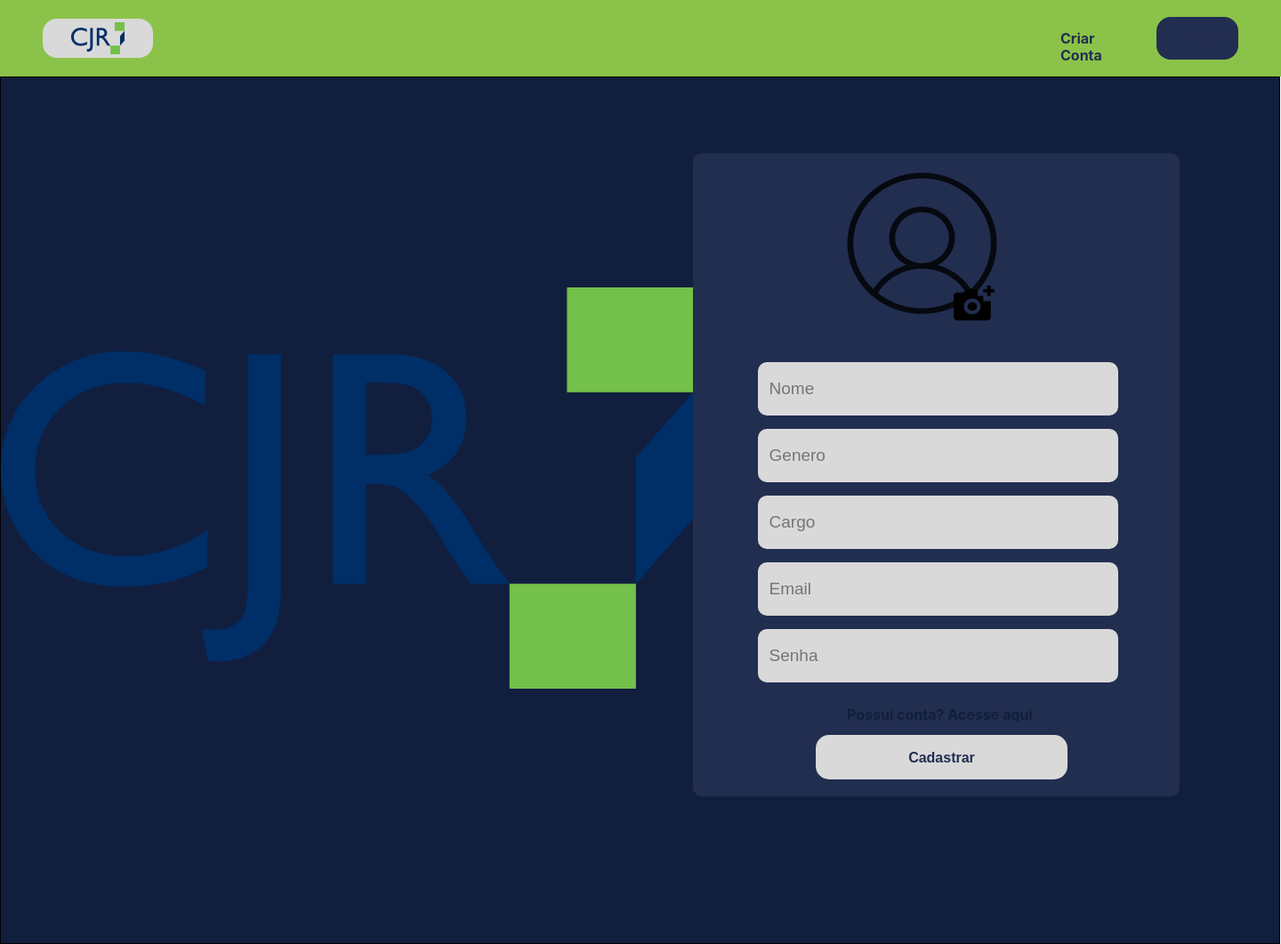
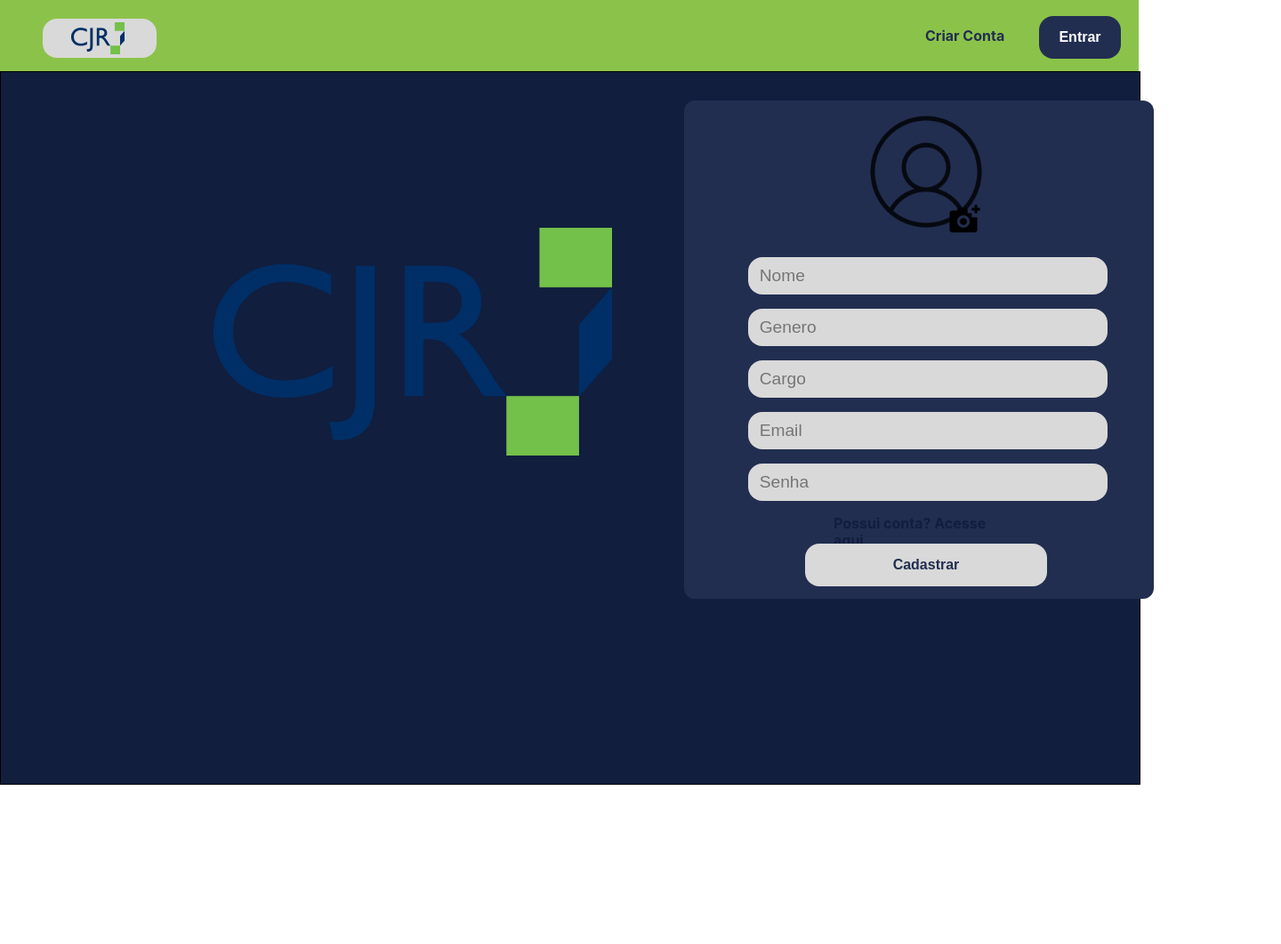
Before and after one commit to joaopedro13579/projeto_cjr_23.1, a plain HTML site: page telas_iniciais/tela_cadastro/cadastro.html in a window 1280 px wide. Shown: the whole page at 89% size, 1440 px wide, since content can reach past the window. After the commit the page ends 882 px from the top, so only its background shows below. Drawn offline with Linux system fonts and the light colour scheme.

Commit message:
correcao de tamanho tela de cadastro

```diff
--- a/telas_iniciais/tela_cadastro/cadastro.css
+++ b/telas_iniciais/tela_cadastro/cadastro.css
@@ -1,102 +1,99 @@
 body {
     font-family: 'Inter', sans-serif;
     font-style: normal;
-    width: 1440px;
-    height: 939px;
 }
+
 .cabecalho {
-    height: 86px;
-    width: 1440px;
-    left: 0px;
-    top: 0px;
-    border-radius: 0px;
+    width: 100vw;
+    height: 5rem;
     background: #8BC34A;
 }
 
 
 .caixa_logo {
     position: absolute;
-    width: 124px;
-    height: 44px;
-    margin: 21px 48px;
-    background: #D9D9D9;
-    border-radius: 16px;
+    width: 8rem;
+    height: 2.75rem;
+    margin: 1.3rem 3rem;
+    background-color: #D9D9D9;
+    border-radius: 1rem;
 }
 
 .logo {
-    padding: 4px 32px;
+    padding: 0.25rem 2rem;
 }
+
 .cabecalho h3 {
     position: absolute;
-    top: 34px;
-    left: 1192px;
+    margin-top: 2rem;
+    margin-left: 65rem;
     font-style: normal;
     font-weight: 700;
-    font-size: 16px;
-    line-height: 19px;
     color: #222E50;
 }
 
-.cabecalho a {
+.cabecalho h3 a {
     text-decoration: none;
     color: #222E50;
 }
 
+.cabecalho h3 a:visited {
+    color: #222E50;
+}
+
 .cabecalho button {
-    position: absolute;
-    left: 1300px;
-    top: 19px;
-    height: 48px;
-    width: 92px;
+    height: 3rem;
+    width: 5.75rem;
+    margin: 1.1rem 0 0 73rem;
+    border-radius: 1rem;
+    border: none;
     background: #222E50;
-    border-radius: 16px;
-    border: none;
     font-style: normal;
     font-weight: 700;
     font-size: 16px;
-    line-height: 19px;
+    color: white;
+    text-decoration: none;
+}
+
+.cabecalho button a {
+    text-decoration: None;
     color: white;
 }
 
-button a:visited {
-    color: white;
-
-}
-
 main {
-    height: 973px;
-    width: 1437px;
-    left: 0px;
-    top: 0px;
-    border-radius: 0px;
+    width: 100vw;
+    height: 100vh;
     background-color:#111E3E;
     border: 1px solid #000000;
 }
 
-.logo_fundo {
+.logo_fundo img {
     position: absolute;
-    width: 778px;
-    height: 451px;
-    top: 323px;
+    width: 28rem;
+    height: 16rem;
+    left: 15rem;
+    top: 16rem;
 }
 .acesse_aqui{
-    top: 375px;
+    top: 19rem;
 }
+
 .caixa_cadastro {
     position: absolute;
-    height: 723px;
-    width: 547px;
-    margin: 85px 115px 131px 778px;
+    height: 35rem;
+    width: 33rem;
+    margin: 2rem 7rem 8rem 48rem;
     background: #222E50;
-    border-radius: 10px;
+    border-radius: 0.75rem;
 }
+
 form {
     position: absolute;
-    top: 220px;
-    left: 73px;
-    font-size: 16px;
+    top: 10rem;
+    left: 4.5rem;
+    font-size: 1rem;
     font-weight: 700;
-    line-height: 19px;
+    line-height: 1.2rem;
     letter-spacing: 0em;
     text-align: left;
     color: white;
@@ -104,20 +101,20 @@ form {
 
 .input_padrao {
     display: block;
-    width: 401px;
-    height: 58px;
+    width: 25rem;
+    height: 2.5rem;
     background: #D9D9D9;
-    border-radius: 10px;
+    border-radius: 1rem;
     border: none;
-    margin: 15px 0px;
-    font-size: 19px;
+    margin: 1rem 0;
+    font-size: 1.2rem;
 }
 
 .input_padrao:focus {
     box-shadow: 0 0 0 0;
     border: 0 none;
     outline: 0;
-    font-size: 19px;
+    font-size: 1rem;
 }
 
 input[type='file'] {
@@ -126,35 +123,37 @@ input[type='file'] {
 
 
 #foto {
-    width: 215px;
-    height: 203px;
-    top: 191px;
-    margin-left: 150px;
+    width: 10rem;
+    height: 10rem;
+    top: 11rem;
+    margin-left: 12rem;
     cursor: pointer;
 }
 
 form a {
     position: absolute;
-    width: 215px;
-    height: 19px;
-    margin: 27px 100px 0px ;
+    width: 13rem;
+    height: 1.2rem;
+    margin: 1.5px 6rem 0px ;
     text-decoration: none;
     font-weight: 700;
-    font-size: 16px;
-    line-height: 19px;
+    font-size: 1rem;
+    line-height: 1.2rem;
     color: #111E3E;
 }
 
 .botao_cadastrar {
     position: absolute;
-    width: 283px;
-    height: 50px;
-    margin: 44px 65px 94px 65px;
+    width: 17rem;
+    height: 3rem;
+    margin: 2rem 4rem 5.8rem 4rem;
     background: #D9D9D9;
-    border-radius: 15px;
+    border-radius: 1rem;
     border: none;
     font-weight: 700;
-    font-size: 16px;
-    line-height: 19px;
+    font-size: 1rem;
+    line-height: 1.2rem;
     color: #222E50;
+    cursor: pointer;
+
 }
--- a/telas_iniciais/tela_cadastro/cadastro.html
+++ b/telas_iniciais/tela_cadastro/cadastro.html
@@ -40,7 +40,7 @@
                     <button class="botao_cadastrar" onclick="add_no_banco(nome,genero,cargo,email,senha)">Cadastrar</button>
                 </form>
         </main>
-        <script src="../cadastro/cadastro.js"></script>
+        <script src="../tela_cadastro/cadastro.js"></script>
     </body>
 
 </html>
```
